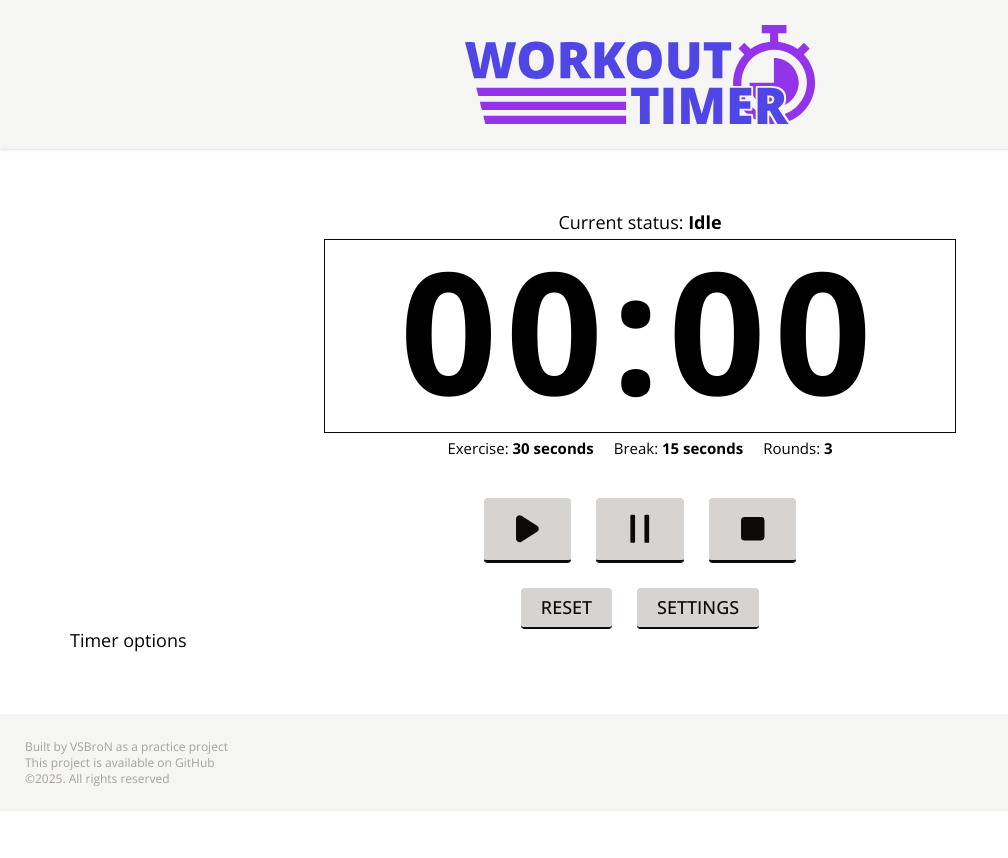
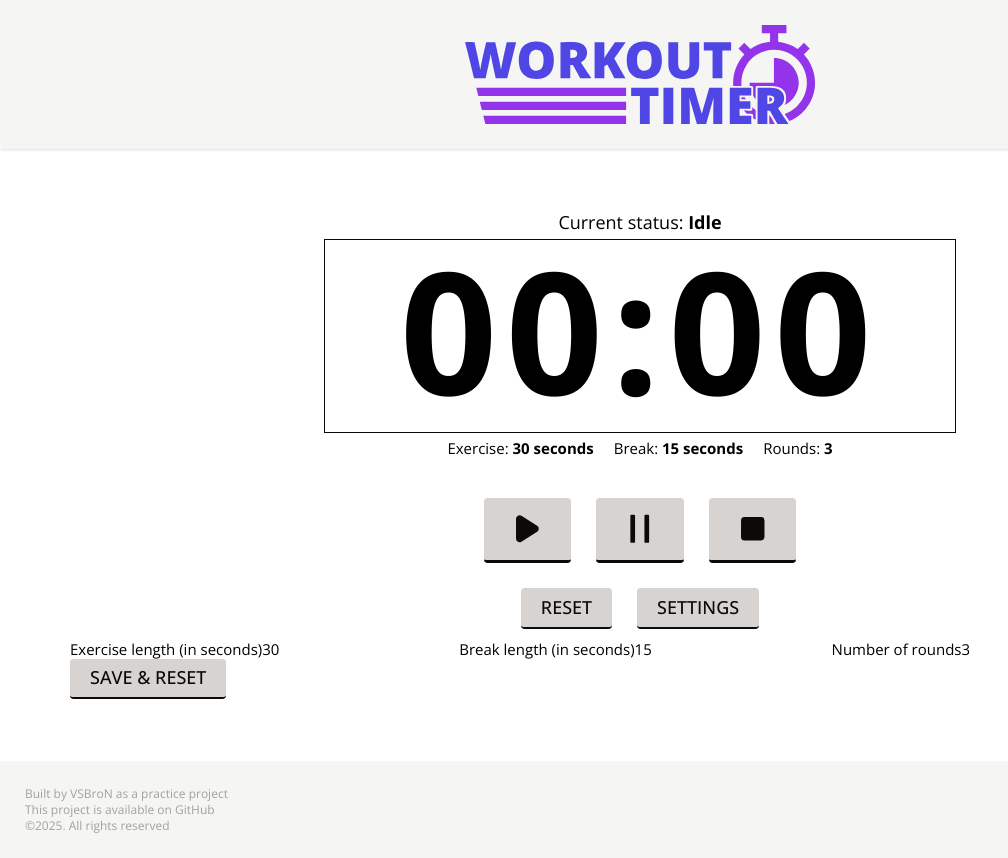
Before and after one commit to vsbron/workout-timer-2025-react, a React (Vite) app: page / in a window 1280 px wide. Both pictures are taken after a click on the button "SETTINGS". Shown: the whole page, without its empty margins (0-1008 px from the left). Before the commit the page ends 811 px from the top, so only its background shows below. Built offline with nearby package versions, Linux system fonts and the light colour scheme.

Commit message:
Filled Settings bar (needs to be redone as a popup

```diff
--- a/src/components/Controls.tsx
+++ b/src/components/Controls.tsx
@@ -2,6 +2,7 @@ import { useState } from "react";
 
 import { useTimerContext } from "@/context/TimerContext";
 
+import Settings from "@/components/Settings";
 import Button from "@/ui/Button";
 import Container from "@/ui/Container";
 
@@ -23,7 +24,7 @@ function Controls() {
           <Button onClick={resetTimer}>Reset</Button>
           <Button onClick={toggleSettings}>Settings</Button>
         </div>
-        {areSettingsOpen && <div>Timer options</div>}
+        {areSettingsOpen && <Settings />}
       </Container>
     </section>
   );
--- /dev/null
+++ b/src/components/Settings.tsx
@@ -0,0 +1,66 @@
+import { useState } from "react";
+
+import { useTimerContext } from "@/context/TimerContext";
+
+import Button from "@/ui/Button";
+
+function Settings() {
+  // Getting the state values and setters from Context API
+  const {
+    exerciseLength,
+    breakLength,
+    roundsNum,
+    setExerciseLength,
+    setBreakLength,
+    setRoundsNum,
+    resetTimer,
+  } = useTimerContext();
+
+  const [newExerciseLength, setNewExerciseLength] =
+    useState<number>(exerciseLength);
+  const [newBreakLength, setNewBreakLength] = useState<number>(breakLength);
+  const [newRoundsNum, setNewRoundsNum] = useState<number>(roundsNum);
+
+  // Submit handler
+  const submitSettings = () => {
+    setExerciseLength(newExerciseLength);
+    setBreakLength(newBreakLength);
+    setRoundsNum(newRoundsNum);
+    resetTimer();
+  };
+
+  // Returned JSX
+  return (
+    <div className="mt-4">
+      <div className="flex text-2xl">
+        <div>
+          <label>Exercise length (in seconds)</label>
+          <input
+            type="text"
+            onChange={(e) => setNewExerciseLength(Number(e.target.value))}
+            value={newExerciseLength}
+          />
+        </div>
+        <div>
+          <label>Break length (in seconds)</label>
+          <input
+            type="text"
+            onChange={(e) => setNewBreakLength(Number(e.target.value))}
+            value={newBreakLength}
+          />
+        </div>
+        <div>
+          <label>Number of rounds</label>
+          <input
+            type="text"
+            onChange={(e) => setNewRoundsNum(Number(e.target.value))}
+            value={newRoundsNum}
+          />
+        </div>
+      </div>
+      <Button onClick={submitSettings}>Save & Reset</Button>
+    </div>
+  );
+}
+
+export default Settings;
```
